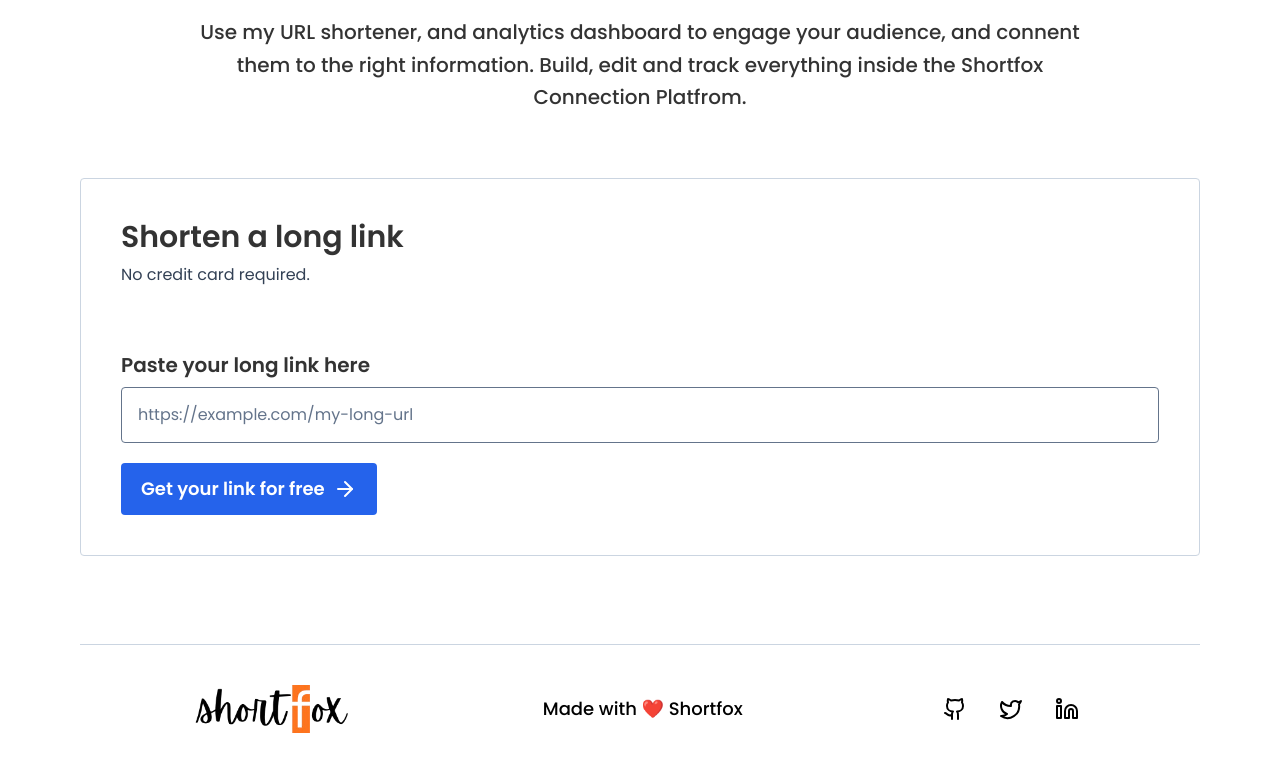
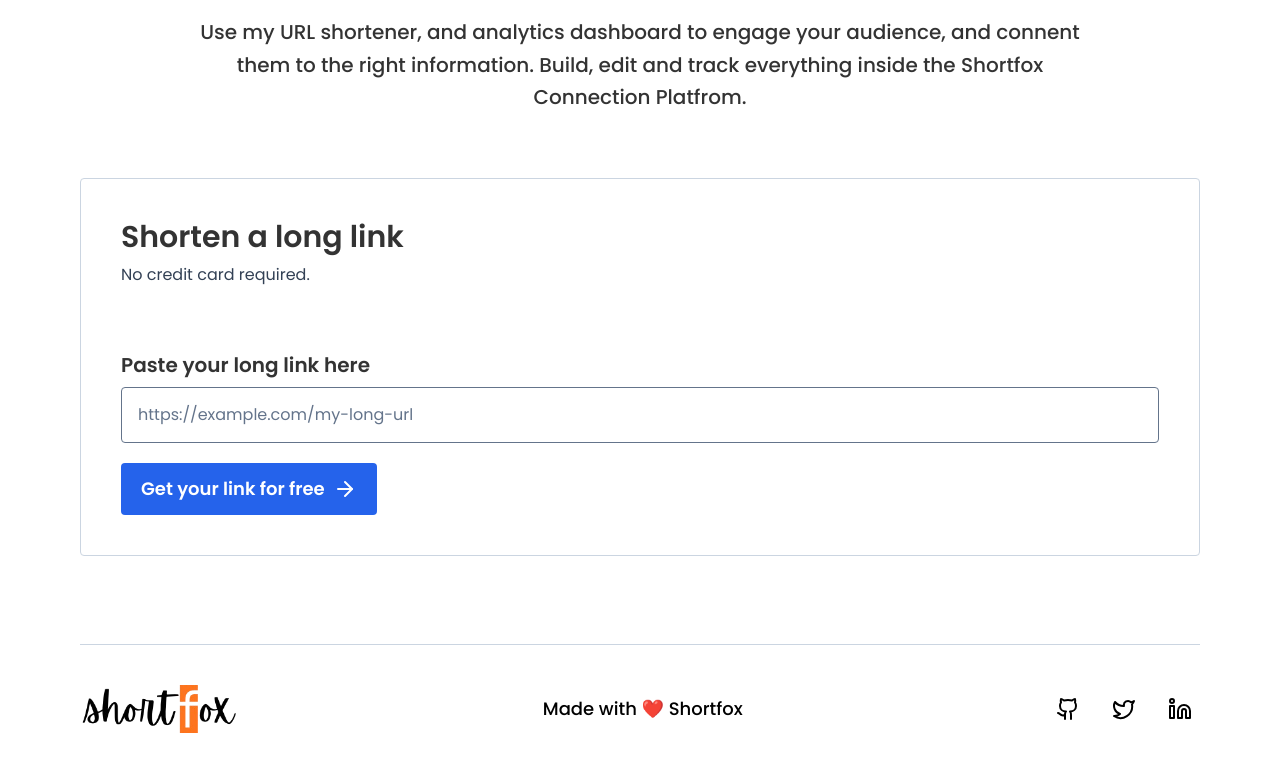
Before and after one commit to rajm-dv/shortfox-frontend, a React (Vite) app: page / in a window 1280 px wide. Shown: the part 200-972 px from the top of the page. Built offline with nearby package versions, Linux system fonts and the light colour scheme.

Commit message:
update footer

```diff
--- a/src/components/Footer.tsx
+++ b/src/components/Footer.tsx
@@ -3,7 +3,7 @@
 
 const Footer = () => {
   return (
-    <footer className="flex justify-evenly items-center py-10">
+    <footer className="flex justify-between items-center px-20 py-10">
       <div>
         <AppLogoComponent />
       </div>
```
